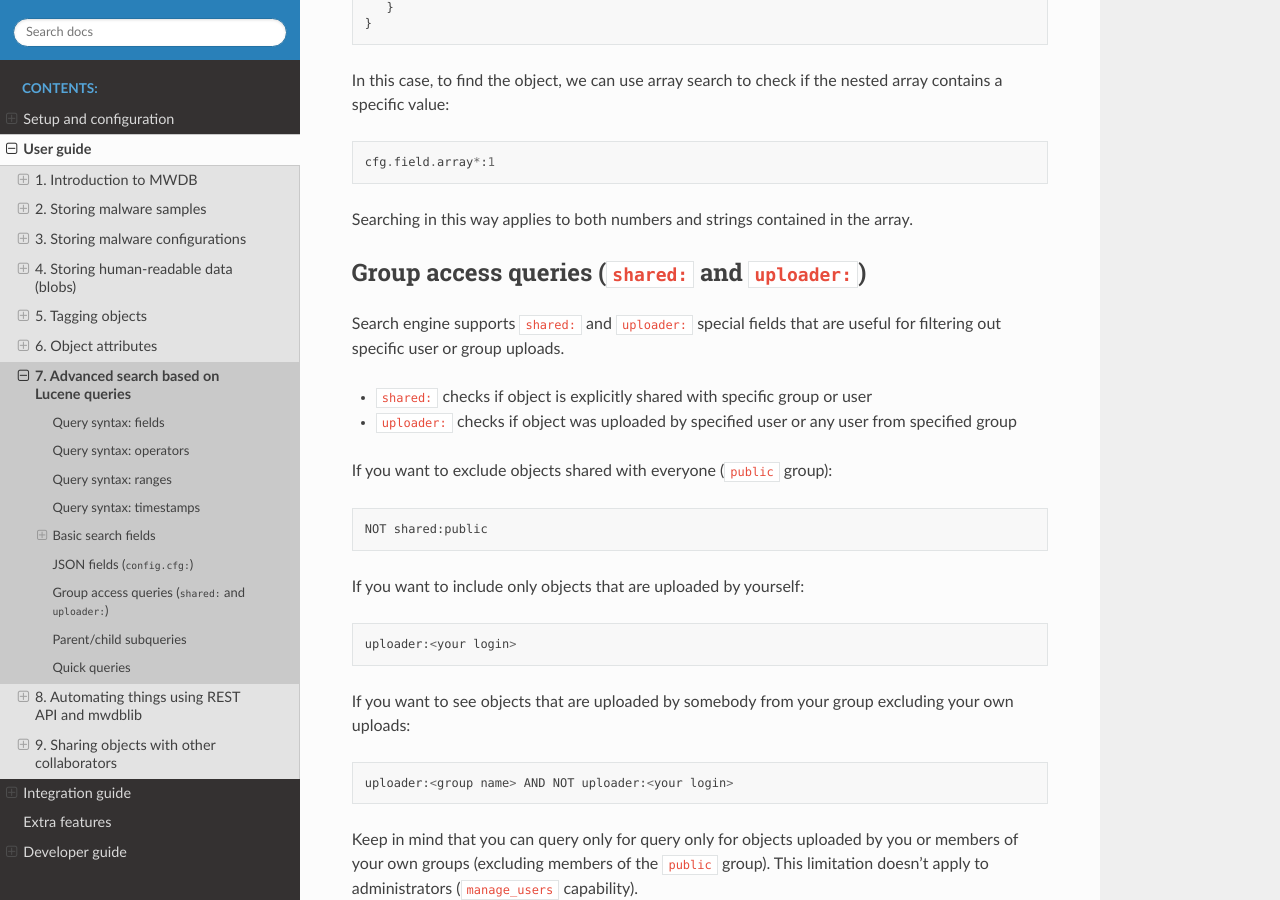
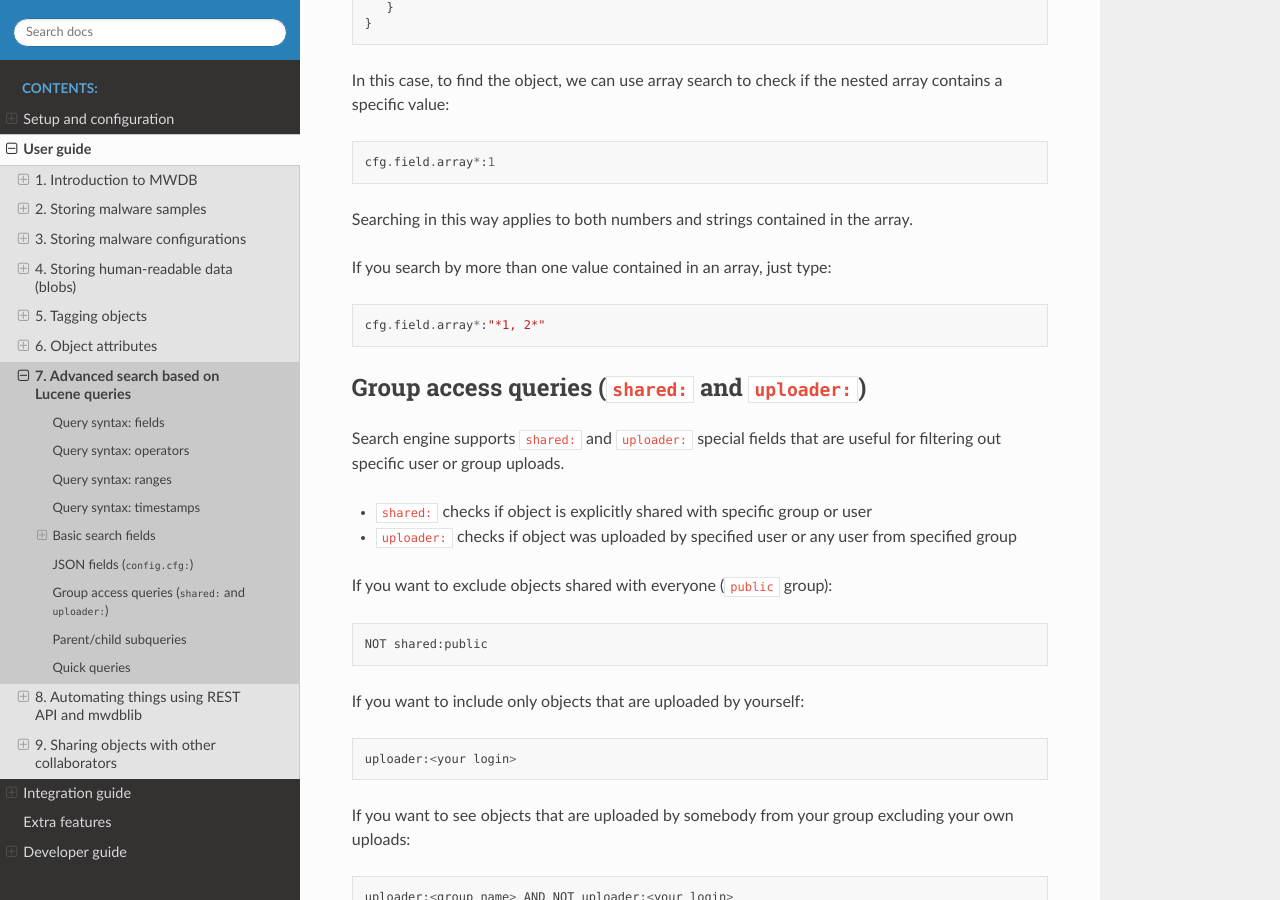
Before and after one commit to CERT-Polska/mwdb-core, a Sphinx documentation site: the page built from docs/user-guide/7-Lucene-search.rst, in a window 1280 px wide and 900 px high, scrolled down 5278 px. Built offline with Sphinx 7.4.7 and the Read the Docs theme 2.0.0, drawn with Linux system fonts in a browser that asks for light colours.

Commit message:
Update docs

```diff
--- a/docs/user-guide/7-Lucene-search.rst
+++ b/docs/user-guide/7-Lucene-search.rst
@@ -251,6 +251,12 @@ In this case, to find the object, we can use array search to check if the nested
 
 Searching in this way applies to both numbers and strings contained in the array.
 
+If you search by more than one value contained in an array, just type:
+
+.. code-block::
+
+   cfg.field.array*:"*1, 2*"
+
 
 
 Group access queries (\ ``shared:`` and ``uploader:``\ )
```
